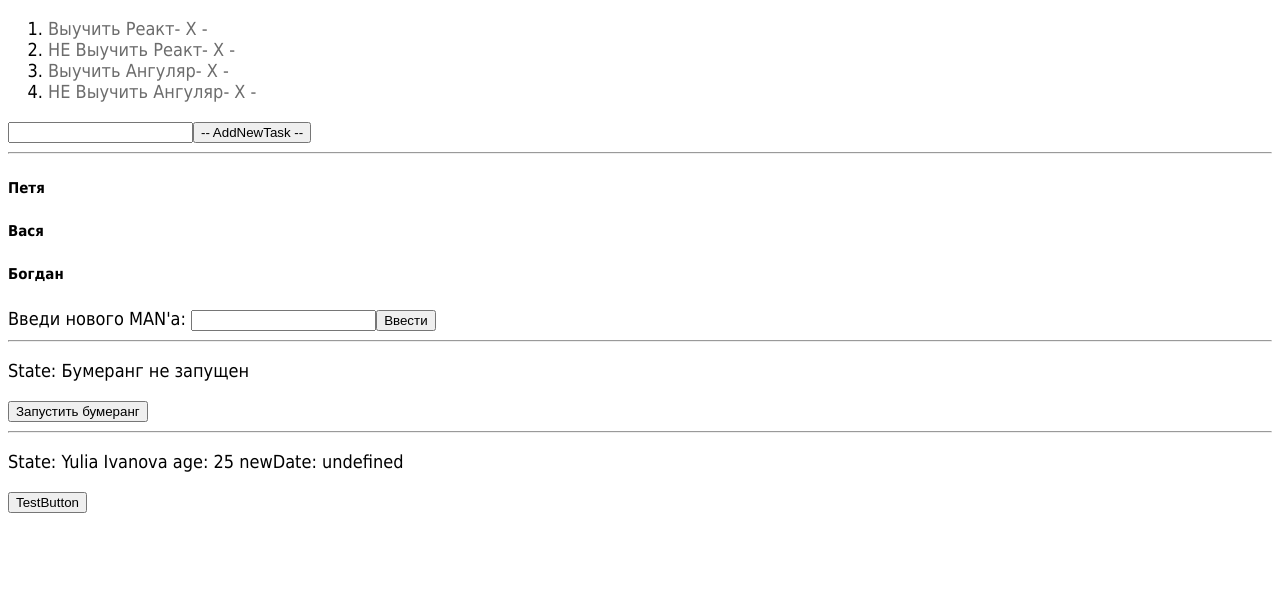
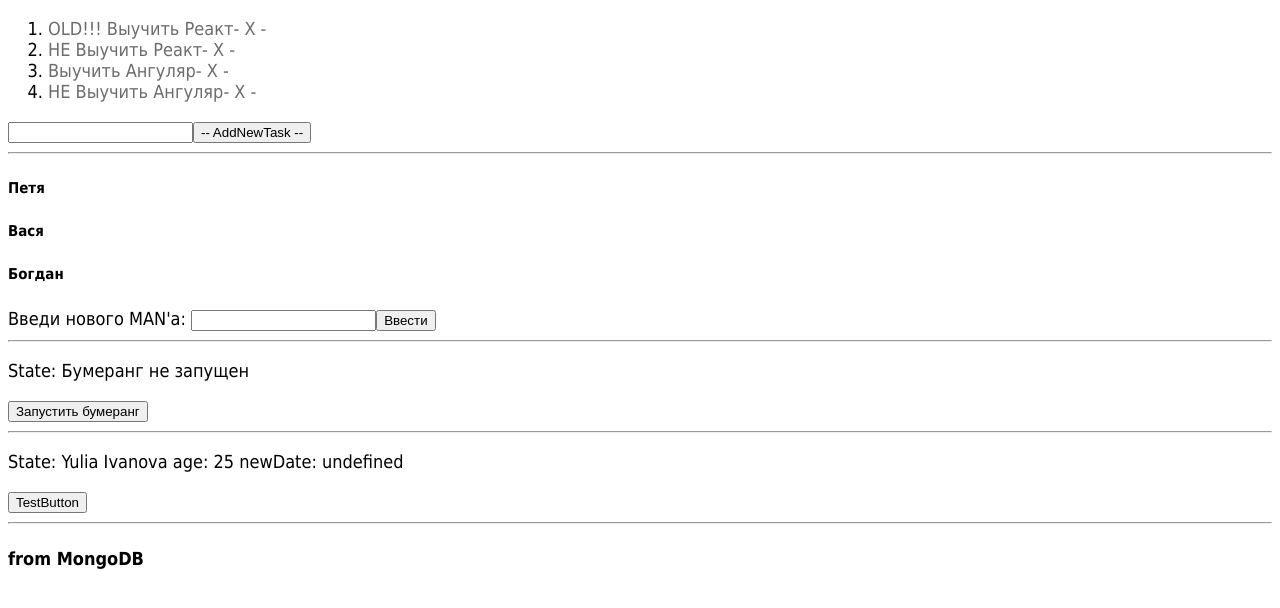
Before and after one commit to SkyPeer/ReactJsWebPackApp, a React app: page / in a window 1280 px wide. Built offline with nearby package versions, Linux system fonts and the light colour scheme; no server answers.

Commit message:
reactjswebpak update mongo

```diff
--- a/app/renderlist.js
+++ b/app/renderlist.js
@@ -8,28 +8,23 @@ function renderList(arg) {
     //console.log(arg);
 
     class TaskListComponent extends Component{
-        /*constructor(props){
-            super(props);
 
-            this.state = {
-                taskListArray: arg
-            }
-        } */
-
-        constructor(props){
-            super(props);
-
-            this.state = {
+            state = {
                 taskListArray: arg
             };
 
 
-        }
+        /*}
         componentDidMount() {
             fetch('http://localhost:3000/test')
                 .then(response => response.json())
-                .then(data => console.log(data));
-        }
+                .then(data => {
+                    let outPutArray = data;
+                    console.log(outPutArray);
+                    this.updateState(outPutArray);
+                })
+               // .then(this.setState(data));
+        } */
 
 
 
@@ -73,7 +68,7 @@ function renderList(arg) {
                 {
                     title: arg,
                     complete: false
-                })
+                });
             this.setState(taskListArray)
         };
 
--- a/app/tasklist.js
+++ b/app/tasklist.js
@@ -1,73 +1,8 @@
 import renderList from './renderlist';
-
-/*const mongoose = require('mongoose');
-let Schema = mongoose.Schema;
-mongoose.Promise = global.Promise;
-
-let taskSchema = new Schema({
-    title: String,
-    complete: Boolean
-});
-
-mongoose.connect('mongodb://localhost:27017/tasks', {
-    useNewUrlParser: true,
-})
-    .then(() => {console.log('mongodb has started')})
-    .catch(e => {console.log(e)});
-
-
-let Task = mongoose.model("Task", taskSchema);
-
-/*
- let task = new Task({
- title: "НЕ Выучить Ангуляр",
- complete: false
- });
-
- task.save(function(err){
- mongoose.disconnect();  // отключение от базы данных
-
- if(err) return console.log(err);
- console.log("Сохранен объект", task);
- });
-*/
-/*
-let tasksArray = [];
-
-Task.find({}, function(err, docs){
-    mongoose.disconnect();
-
-    if(err) return console.log(err);
-
-    //console.log(docs);
-    for (var i=0; i<docs.length; i++){
-        tasksArray.push(
-            {
-                title: docs[i].title,
-                complete: docs[i].complete
-            }
-        )
-    }
-
-
-}).then(()=> {
-    /*docsToArray(tasksArray)*/
-  //  console.log(tasksArray)
-/*    let readyRenderList = renderList(tasksArray);
-    export default readyRenderList*/
-//});
-
-/*
-function docsToArray(titlesArray) {
-    for (var i=0; i<titlesArray.length; i++){
-        console.log(titlesArray[i].title)
-    }
-}
-*/
 
 let readyRenderList = renderList([
     {
-        title: 'Выучить Реакт',
+        title: 'OLD!!! Выучить Реакт',
         complete: false
     },
     {
--- a/index.html
+++ b/index.html
@@ -56,6 +56,10 @@
 
 <section id="index4"></section>
 
+<hr />
+<h4>from MongoDB</h4>
+<section id="index5"></section>
+
 <script src="build/scripts.js"></script>
 </body>
 </html>
```
Also changed, not shown: build/scripts.js, 1 other file.
